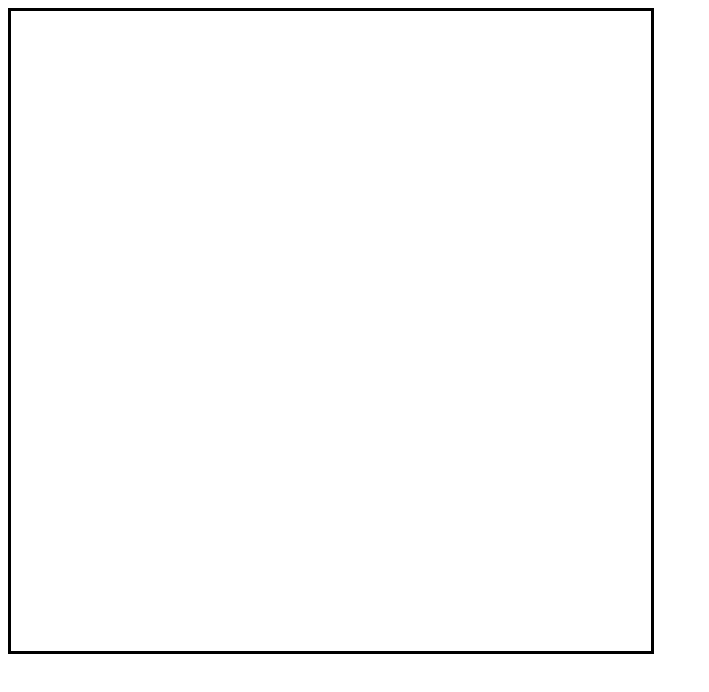
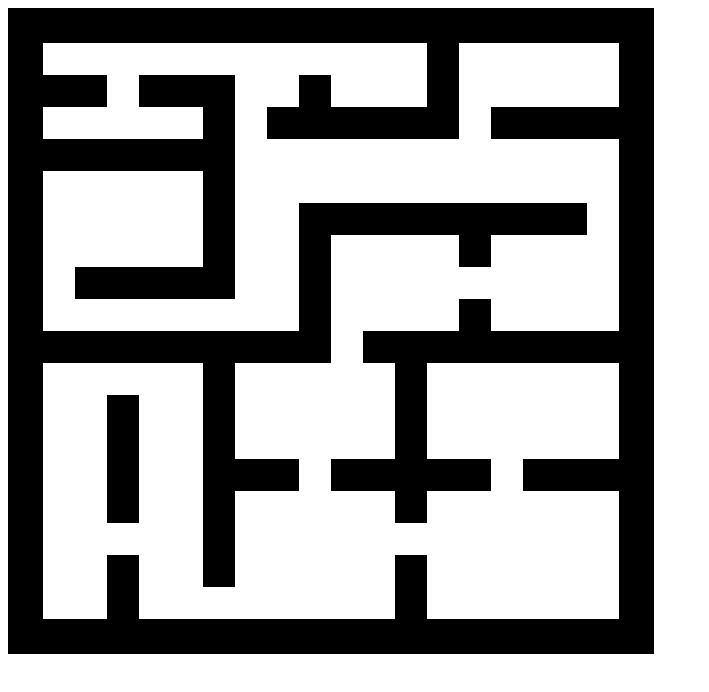
Before and after one commit to NotPietro/Labirinto, a plain HTML site: page Labirinto/index.html in a window 1280 px wide. Shown: the whole page, without its empty margins (0-709 px from the left). Drawn offline with Linux system fonts and the light colour scheme.

Commit message:
Add files via upload

```diff
--- a/Labirinto/index.html
+++ b/Labirinto/index.html
@@ -1,12 +1,14 @@
 <!DOCTYPE html>
-<html lang="pt-br">
+<html lang="en">
 <head>
     <meta charset="UTF-8">
     <meta name="viewport" content="width=device-width, initial-scale=1.0">
-    <title>Labirinto</title>
+    <title>Jogo labitinto</title>
 </head>
 <body>
     <canvas width="640" height="640" style="border: solid;"></canvas>
-    <script src="jogo.js"></script>
+    <script src="./jogo.js"></script>
+
+
 </body>
 </html>
--- a/Labirinto/jogo.js
+++ b/Labirinto/jogo.js
@@ -1,32 +1,53 @@
 (function(){
-    var cnv = document.querySelector("canvas");
-    ctx = cnv.getContext("2d");
-    var maze = [
-        [1,1,1,1,1,1,1,1,1,1,1,1,1,1,1,1,1,1,1,1],
-        [1,0,0,0,0,0,0,0,0,0,0,0,0,0,0,0,0,0,0,1],
-        [1,0,0,0,0,0,0,0,0,0,0,0,0,0,0,0,0,0,0,1],
-        [1,0,0,0,0,0,0,0,0,0,0,0,0,0,0,0,0,0,0,1],
-        [1,0,0,0,0,0,0,0,0,0,0,0,0,0,0,0,0,0,0,1],
-        [1,0,0,0,0,0,0,0,0,0,0,0,0,0,0,0,0,0,0,1],
-        [1,0,0,0,0,0,0,0,0,0,0,0,0,0,0,0,0,0,0,1],
-        [1,0,0,0,0,0,0,0,0,0,0,0,0,0,0,0,0,0,0,1],
-        [1,0,0,0,0,0,0,0,0,0,0,0,0,0,0,0,0,0,0,1],
-        [1,0,0,0,0,0,0,0,0,0,0,0,0,0,0,0,0,0,0,1],
-        [1,0,0,0,0,0,0,0,0,0,0,0,0,0,0,0,0,0,0,1],
-        [1,0,0,0,0,0,0,0,0,0,0,0,0,0,0,0,0,0,0,1],
-        [1,0,0,0,0,0,0,0,0,0,0,0,0,0,0,0,0,0,0,1],
-        [1,0,0,0,0,0,0,0,0,0,0,0,0,0,0,0,0,0,0,1],
-        [1,0,0,0,0,0,0,0,0,0,0,0,0,0,0,0,0,0,0,1],
-        [1,0,0,0,0,0,0,0,0,0,0,0,0,0,0,0,0,0,0,1],
-        [1,0,0,0,0,0,0,0,0,0,0,0,0,0,0,0,0,0,0,1],
-        [1,0,0,0,0,0,0,0,0,0,0,0,0,0,0,0,0,0,0,1],
-        [1,0,0,0,0,0,0,0,0,0,0,0,0,0,0,0,0,0,0,1],
-        [1,1,1,1,1,1,1,1,1,1,1,1,1,1,1,1,1,1,1,1]
-]
+    var cnv =document.querySelector("canvas");
+    var ctx = cnv.getContext("2d");
 
-    function update(){}
+var tileSize = 32;
 
-    function render(){}
+var maze = [
+    [1,1,1,1,1,1,1,1,1,1,1,1,1,1,1,1,1,1,1,1],
+    [1,0,0,0,0,0,0,0,0,0,0,0,0,1,0,0,0,0,0,1],
+    [1,1,1,0,1,1,1,0,0,1,0,0,0,1,0,0,0,0,0,1],
+    [1,0,0,0,0,0,1,0,1,1,1,1,1,1,0,1,1,1,1,1],
+    [1,1,1,1,1,1,1,0,0,0,0,0,0,0,0,0,0,0,0,1],
+    [1,0,0,0,0,0,1,0,0,0,0,0,0,0,0,0,0,0,0,1],
+    [1,0,0,0,0,0,1,0,0,1,1,1,1,1,1,1,1,1,0,1],
+    [1,0,0,0,0,0,1,0,0,1,0,0,0,0,1,0,0,0,0,1],
+    [1,0,1,1,1,1,1,0,0,1,0,0,0,0,0,0,0,0,0,1],
+    [1,0,0,0,0,0,0,0,0,1,0,0,0,0,1,0,0,0,0,1],
+    [1,1,1,1,1,1,1,1,1,1,0,1,1,1,1,1,1,1,1,1],
+    [1,0,0,0,0,0,1,0,0,0,0,0,1,0,0,0,0,0,0,1],
+    [1,0,0,1,0,0,1,0,0,0,0,0,1,0,0,0,0,0,0,1],
+    [1,0,0,1,0,0,1,0,0,0,0,0,1,0,0,0,0,0,0,1],
+    [1,0,0,1,0,0,1,1,1,0,1,1,1,1,1,0,1,1,1,1],
+    [1,0,0,1,0,0,1,0,0,0,0,0,1,0,0,0,0,0,0,1],
+    [1,0,0,0,0,0,1,0,0,0,0,0,0,0,0,0,0,0,0,1],
+    [1,0,0,1,0,0,1,0,0,0,0,0,1,0,0,0,0,0,0,1],
+    [1,0,0,1,0,0,0,0,0,0,0,0,1,0,0,0,0,0,0,1],
+    [1,1,1,1,1,1,1,1,1,1,1,1,1,1,1,1,1,1,1,1]
+    ];
 
-    function loop(){}
-}())
+function update(){}
+
+function render(){
+    for(var row in maze ){
+        for(var column in maze[row]){
+            var tile = maze[row][column];
+            if(tile === 1){
+                var x = column * tileSize;
+                var y = row * tileSize;
+                ctx.fillRect(x, y, tileSize, tileSize);
+
+                }
+            }
+        }
+    }
+
+function loop(){
+    update();
+    render();
+
+}
+requestAnimationFrame(loop, cnv);
+
+}());
```
